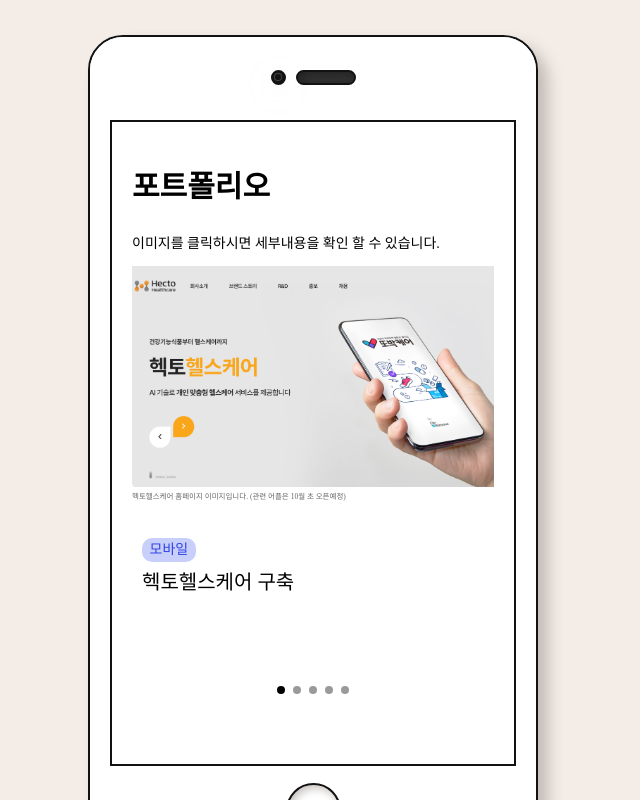
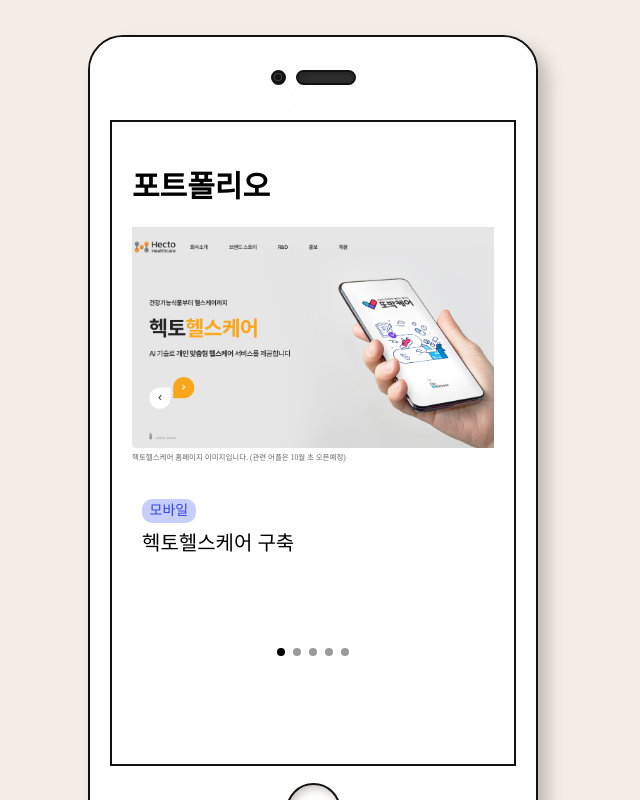
Before and after one commit to kkikkikong/portfolio, a Vue app in the folder vue3/vue3portfolio/: page /HistoryList in a window 1280 px wide. Shown: the whole page, without its empty margins (327-967 px from the left). Built offline with nearby package versions, Linux system fonts and the light colour scheme; a web font is replaced by a local one.

Commit message:
HistoryList updatE

```diff
--- a/vue3/vue3portfolio/src/components/HistoryItem.vue
+++ b/vue3/vue3portfolio/src/components/HistoryItem.vue
@@ -2,7 +2,7 @@
   <div class="history-item">
     <button type="button" class="history-item__slide"  @click="$emit('handleClick')">
       <div class="history-item__img">
-        <img :src="`images/${historyImg}.png`" :alt="historyImg">
+        <img :src="`images/${historyImg}.png`" :alt="historyImg" />
       </div>
       <span v-if="imgDesc.length > 0" class="history-item__imgdesc"> {{ imgDesc }}</span>
     </button>
@@ -43,6 +43,32 @@
     $this: '.history-item';
     &__slide {
       text-align: left;
+      position: relative;
+      &:hover {
+        img {
+          opacity: 0.8;
+          transform: scale(1.2);
+          transition: all 0.2s linear;
+        }
+        // #{$this}__img {
+        //   &::after {
+        //     content: '';
+        //     display: flex;
+        //     position: absolute;
+        //     width: 15rem;
+        //     height: 15rem;
+        //     top: 50%;
+        //     left: 50%;
+        //     transform: translate(-50%, -50%);
+        //     background: url(../assets/images/icon_click.png) center / cover no-repeat;
+        //     opacity: 0.5;
+        //     z-index: 2;
+        //   }
+        // }
+      }
+    }
+    &__img {
+      overflow: hidden;
     }
     &__imgdesc {
       color: #666;
--- a/vue3/vue3portfolio/src/views/HistoryList.vue
+++ b/vue3/vue3portfolio/src/views/HistoryList.vue
@@ -1,7 +1,6 @@
 <template>
   <div class="history-list">
     <h2 class="history-list__tit">포트폴리오</h2>
-    <span class="history-list__swiperdesc">이미지를 클릭하시면 세부내용을 확인 할 수 있습니다.</span>
     <swiper
       :modules="modules"
       :pagination="{
@@ -139,11 +138,7 @@
   &__tit {
     font-size: 6rem;
     font-weight: 600;
-  }
-  &__swiperdesc {
-    display: block;
-    margin: 7rem 0 3rem;
-    font-size: 2.8rem;
+    margin-bottom: 5rem;
   }
   &__swiper-pagination {
     position: absolute;
```
Also changed, not shown: vue3/vue3portfolio/src/assets/images/icon_click.png (added).
